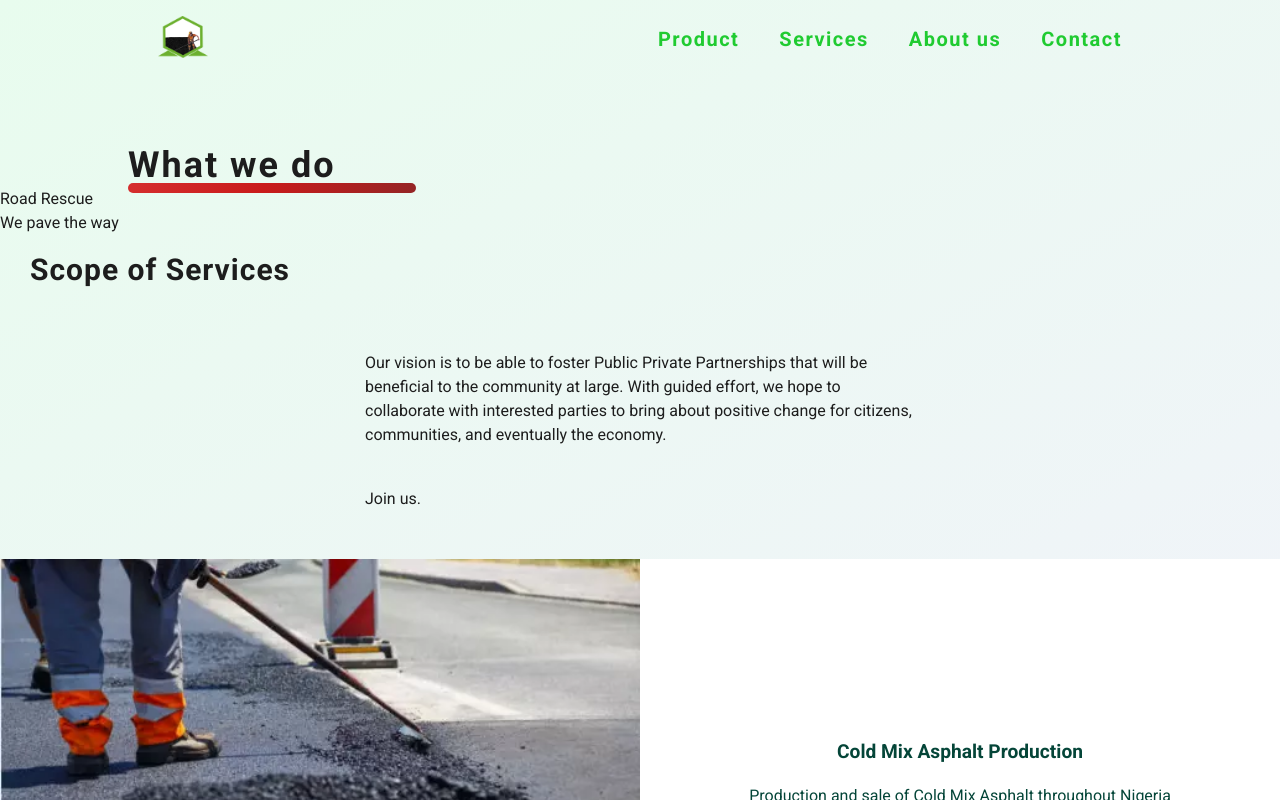
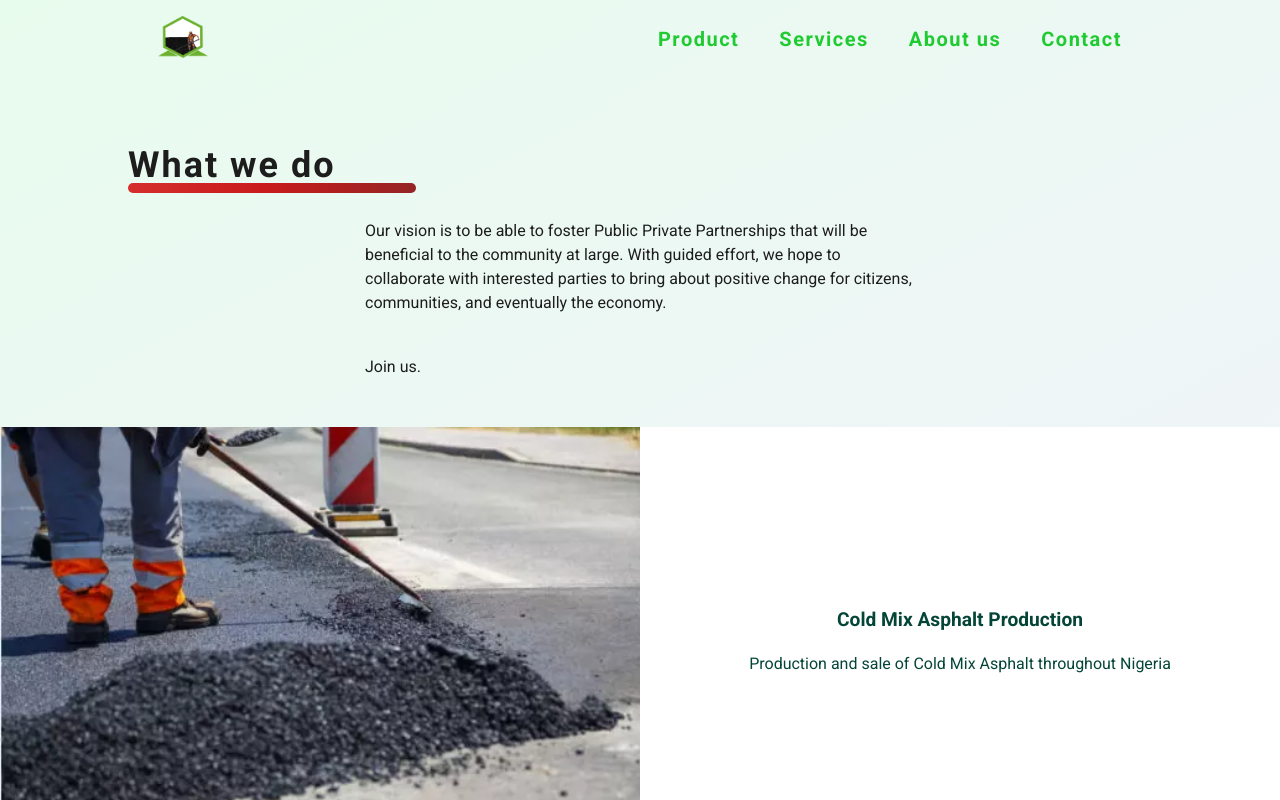
Before and after one commit to abeonweb/road-rescue-site, a React (Create React App) app: page /services in a window 1280 px wide. Shown: the top 800 px of the page. Built offline with nearby package versions, Linux system fonts and the light colour scheme.

Commit message:
remove design element to  another component

```diff
--- a/src/pages/Services.js
+++ b/src/pages/Services.js
@@ -8,11 +8,7 @@ export default function Services() {
       <section className="section__services">
 
         <div>
-          <div className="scope-image">
-            <p className="scope-image-text scope-image-text-primary">Road Rescue</p>
-            <p className="scope-image-text scope-image-text-secondary">We pave the way</p>
-          </div>
-        <h2 className="section--title">Scope of Services</h2>
+          {/* <h2 className="section--title">Scope of Services</h2> */}
           <div>
             <p className="scope-body">Our vision is to be able to foster Public Private Partnerships that will be beneficial to the community at large.
               With guided effort, we hope to collaborate with interested parties to bring about positive change for citizens, communities, and eventually the economy.
```
